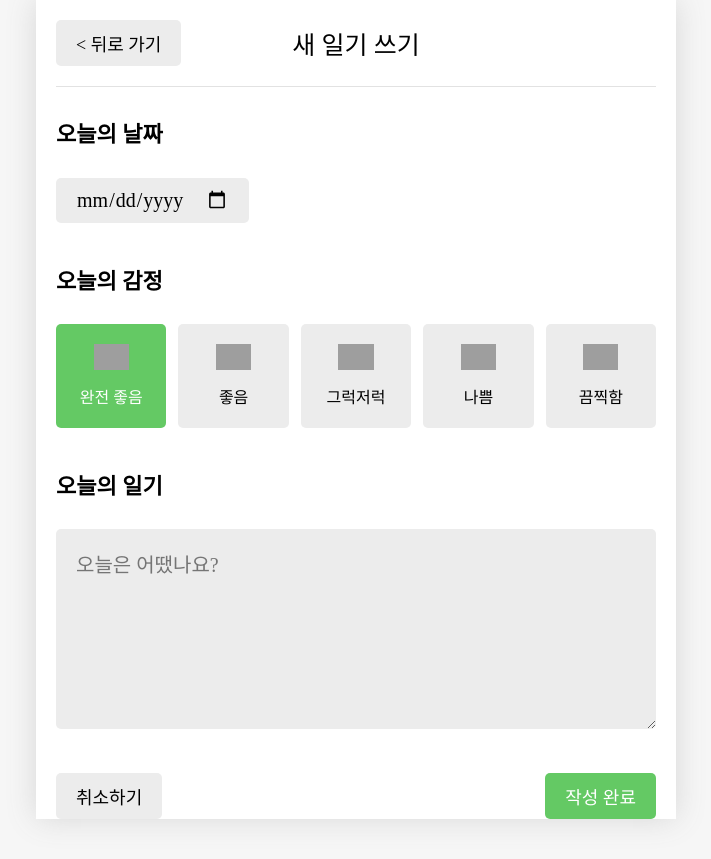
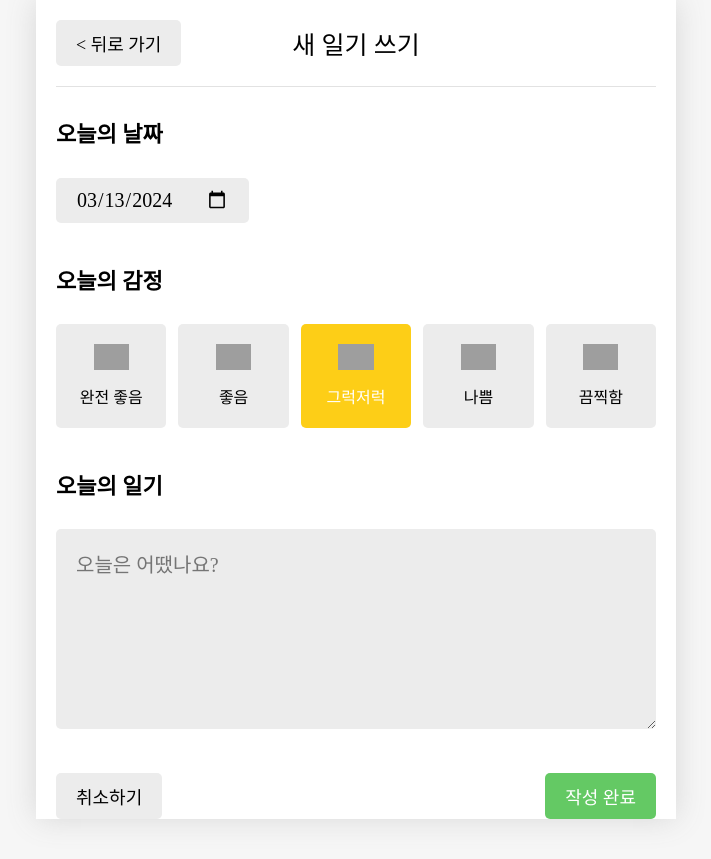
Before and after one commit to Jeongchanyeong/emotion-diary-ver2, a React (Vite) app: page /new in a window 1280 px wide. Shown: the whole page, without its empty margins (284-995 px from the left). Built offline with nearby package versions, Linux system fonts and the light colour scheme; grey boxes are pictures that could not be loaded; a web font is replaced by a local one.

Commit message:
Feat/ New 페이지 기능 구현 (생성)

```diff
--- a/src/components/Editor.jsx
+++ b/src/components/Editor.jsx
@@ -1,9 +1,9 @@
 import React from 'react';
 import './Editor.css';
 import EmotionItem from './EmotionItem';
-import { getEmotionImage } from '../util/get-emotion-img';
 import Button from './common/Button';
-
+import { useState } from 'react';
+import { useNavigate } from 'react-router-dom';
 const emotionList = [
   { emotionId: 1, emotionName: '완전 좋음' },
   { emotionId: 2, emotionName: '좋음' },
@@ -12,33 +12,105 @@
   { emotionId: 5, emotionName: '끔찍함' },
 ];
 
-const Editor = () => {
-  const emotionId = 1;
+// input에 value값으로 넣을 시 날짜를 인식하지 못함 (문자열로 변환해줘야함)
+const getStringedDate = (targetDate) => {
+  let year = targetDate.getFullYear();
+  let month = targetDate.getMonth() + 1;
+  let date = targetDate.getDate();
+
+  // 날짜 -> YYYY-MM-DD 형식을 띄워야하기 때문에 0을 붙여주지 않으면 오류가 생겨 반영되지 않는다.
+  if (month < 10) {
+    month = `0${month}`;
+  }
+  if (date < 10) {
+    date = `0${date}`;
+  }
+
+  return `${year}-${month}-${date}`;
+};
+
+// New와 Edit에서 다루는 컴포넌틍 구조가 동일하지만 버튼을 눌렀을 때 처리하는 로직이 다르므로, 페이지에서 Editor로 onSubmit prop을 넘겨주어 페이지별 기능을 분리한다.
+const Editor = ({ onSubmit }) => {
+  const navigate = useNavigate();
+  const [input, setInput] = useState({
+    createdDate: new Date(),
+    emotionId: 3,
+    content: '',
+  });
+
+  const onChangeInput = (e) => {
+    let name = e.target.name;
+    let value = e.target.value;
+
+    // 문자열이 아닌 Date 객체로 변경해줘야한다.
+    if (name === 'createdDate') {
+      value = new Date(value);
+    }
+
+    setInput({ ...input, [name]: value });
+  };
+
+  // 부모 컴포넌트 (new, edit)에서 input을 매개변수로 받아가서 알아서 처리하게끔.
+  // new에서 onCreate, edit에서 onEdit을 받아와서 처리하면 되겠다.
+  const onClickSubmitButton = () => {
+    onSubmit(input);
+  };
+
   return (
     <div className="Editor">
       <section className="date_section">
         <h4>오늘의 날짜</h4>
-        <input type="date" />
+        <input
+          name="createdDate"
+          onChange={onChangeInput}
+          value={getStringedDate(input.createdDate)}
+          type="date"
+        />
       </section>
+
       <section className="emotion_section">
         <h4>오늘의 감정</h4>
         <div className="emotion_list_wrapper">
           {emotionList.map((item) => (
             <EmotionItem
+              onClick={() =>
+                onChangeInput({
+                  target: {
+                    name: 'emotionId',
+                    value: item.emotionId,
+                  },
+                })
+              }
               key={item.emotionId}
               {...item}
-              isSelected={item.emotionId === emotionId}
+              isSelected={item.emotionId === input.emotionId}
             />
           ))}
         </div>
       </section>
+
       <section className="content_section">
         <h4>오늘의 일기</h4>
-        <textarea placeholder="오늘은 어땠나요?" />
+        <textarea
+          name="content"
+          value={input.content}
+          onChange={onChangeInput}
+          placeholder="오늘은 어땠나요?"
+        />
       </section>
+
       <section className="button_section">
-        <Button text={'취소하기'} />
-        <Button text={'작성 완료'} type={'POSITIVE'} />
+        <Button
+          onClick={() => {
+            navigate(-1);
+          }}
+          text={'취소하기'}
+        />
+        <Button
+          onClick={onClickSubmitButton}
+          text={'작성 완료'}
+          type={'POSITIVE'}
+        />
       </section>
     </div>
   );
--- a/src/components/EmotionItem.jsx
+++ b/src/components/EmotionItem.jsx
@@ -1,9 +1,10 @@
 import React from 'react';
 import './EmotionItem.css';
 import { getEmotionImage } from '../util/get-emotion-img';
-const EmotionItem = ({ emotionId, emotionName, isSelected }) => {
+const EmotionItem = ({ onClick, emotionId, emotionName, isSelected }) => {
   return (
     <div
+      onClick={onClick}
       className={`EmotionItem ${
         isSelected ? `EmotionItem_on_${emotionId}` : ''
       }`}
--- a/src/pages/New.jsx
+++ b/src/pages/New.jsx
@@ -2,15 +2,27 @@
 import Header from '../components/common/Header';
 import Button from '../components/common/Button';
 import Editor from '../components/Editor';
+import { useNavigate } from 'react-router-dom';
+import { useContext } from 'react';
+import { DiaryDispatchContext } from '../App';
+const New = () => {
+  const { onCreate } = useContext(DiaryDispatchContext);
+  const navigate = useNavigate();
 
-const New = () => {
+  const onSubmit = (input) => {
+    onCreate(input.createdDate.getTime(), input.emotionId, input.content);
+
+    navigate('/', { replace: true });
+    // replace: 뒤로가기를 눌렀을 때 다시 New 페이지로 가지 않게끔 함
+  };
+
   return (
     <div>
       <Header
         title={'새 일기 쓰기'}
-        leftChild={<Button text={'< 뒤로 가기'} />}
+        leftChild={<Button onClick={() => navigate(-1)} text={'< 뒤로 가기'} />}
       />
-      <Editor />
+      <Editor onSubmit={onSubmit} />
     </div>
   );
 };
```
